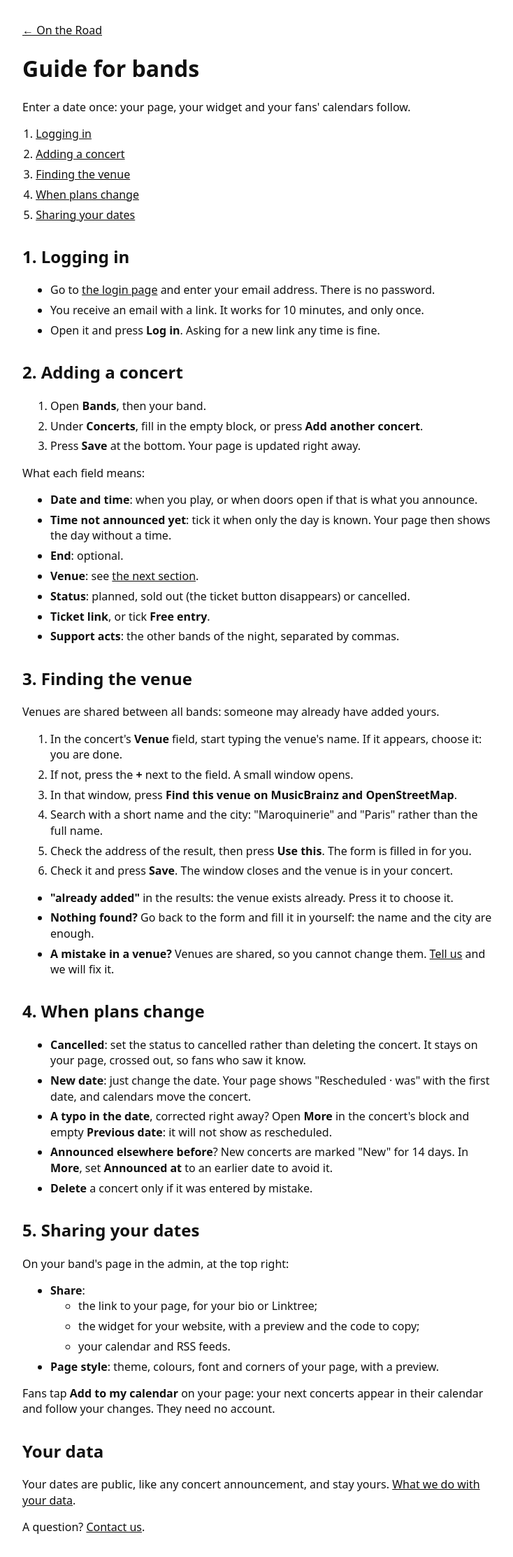
After one commit to Rainbowman-htfm/OnTheRoad, a Django app: template concerts/templates/concerts/guide.html in a window 1280 px wide. The commit adds this page. Shown: the whole page at 70% size, without its empty margins (272-1006 px from the left). Run offline with Django 5.2, Linux system fonts and the light colour scheme; the template is opened without the code that fills it: most values are stand-ins (such as "Sample title", 1, 10 or a date in 2020).

Commit message:
A guide for bands, linked from the login email, the admin and the home page
Logging in, adding a concert, finding the venue, when plans change, sharing. A static page built
with the home page, in plain words for band members.

Co-Authored-By: Claude Opus 5.5 <noreply@anthropic.com>

```diff
--- a/concerts/login.py
+++ b/concerts/login.py
@@ -42,7 +42,8 @@ def send_link(account: Account) -> None:
     EmailMessage(
         subject="Your login link",
         body=f"To log in, open this link within {minutes} minutes:\n\n{link}\n\n"
-        "It works only once. If you did not ask for it, ignore this email.",
+        "It works only once. If you did not ask for it, ignore this email.\n\n"
+        f"First time? The guide for bands: {settings.SITE_URL.rstrip('/')}/guide.html",
         to=[account.email],
         reply_to=[settings.CONTACT_EMAIL] if settings.CONTACT_EMAIL else [],
     ).send()
--- /dev/null
+++ b/concerts/templates/admin/index.html
@@ -0,0 +1,5 @@
+{% extends "admin/index.html" %}
+{% block content %}
+<p><a href="/guide.html">Guide for bands</a>: adding concerts, finding venues, sharing your dates.</p>
+{{ block.super }}
+{% endblock %}
--- /dev/null
+++ b/concerts/templates/concerts/guide.html
@@ -0,0 +1,99 @@
+<!doctype html>
+<html lang="en">
+<head>
+<meta charset="utf-8">
+<meta name="viewport" content="width=device-width, initial-scale=1">
+<title>Guide for bands – On the Road</title>
+<meta name="description" content="How to log in, add your concerts, find venues and share your dates.">
+{% include "concerts/_style.html" %}
+<style>
+body { max-width: 42rem; margin: 0 auto; padding: 1rem; }
+h2 { margin-top: 2rem; }
+li { margin-bottom: .4rem; }
+nav ol { padding-left: 1.2rem; }
+</style>
+</head>
+<body>
+<p><a href="./">← On the Road</a></p>
+<h1>Guide for bands</h1>
+<p>Enter a date once: your page, your widget and your fans' calendars follow.</p>
+<nav>
+<ol>
+  <li><a href="#log-in">Logging in</a></li>
+  <li><a href="#concert">Adding a concert</a></li>
+  <li><a href="#venue">Finding the venue</a></li>
+  <li><a href="#changes">When plans change</a></li>
+  <li><a href="#share">Sharing your dates</a></li>
+</ol>
+</nav>
+
+<h2 id="log-in">1. Logging in</h2>
+<ul>
+  <li>Go to <a href="login/">the login page</a> and enter your email address. There is no password.</li>
+  <li>You receive an email with a link. It works for {{ minutes }} minutes, and only once.</li>
+  <li>Open it and press <strong>Log in</strong>. Asking for a new link any time is fine.</li>
+</ul>
+
+<h2 id="concert">2. Adding a concert</h2>
+<ol>
+  <li>Open <strong>Bands</strong>, then your band.</li>
+  <li>Under <strong>Concerts</strong>, fill in the empty block, or press <strong>Add another concert</strong>.</li>
+  <li>Press <strong>Save</strong> at the bottom. Your page is updated right away.</li>
+</ol>
+<p>What each field means:</p>
+<ul>
+  <li><strong>Date and time</strong>: when you play, or when doors open if that is what you announce.</li>
+  <li><strong>Time not announced yet</strong>: tick it when only the day is known. Your page then shows the day without a time.</li>
+  <li><strong>End</strong>: optional.</li>
+  <li><strong>Venue</strong>: see <a href="#venue">the next section</a>.</li>
+  <li><strong>Status</strong>: planned, sold out (the ticket button disappears) or cancelled.</li>
+  <li><strong>Ticket link</strong>, or tick <strong>Free entry</strong>.</li>
+  <li><strong>Support acts</strong>: the other bands of the night, separated by commas.</li>
+</ul>
+
+<h2 id="venue">3. Finding the venue</h2>
+<p>Venues are shared between all bands: someone may already have added yours.</p>
+<ol>
+  <li>In the concert's <strong>Venue</strong> field, start typing the venue's name. If it appears, choose it: you are done.</li>
+  <li>If not, press the <strong>+</strong> next to the field. A small window opens.</li>
+  <li>In that window, press <strong>Find this venue on MusicBrainz and OpenStreetMap</strong>.</li>
+  <li>Search with a short name and the city: "Maroquinerie" and "Paris" rather than the full name.</li>
+  <li>Check the address of the result, then press <strong>Use this</strong>. The form is filled in for you.</li>
+  <li>Check it and press <strong>Save</strong>. The window closes and the venue is in your concert.</li>
+</ol>
+<ul>
+  <li><strong>"already added"</strong> in the results: the venue exists already. Press it to choose it.</li>
+  <li><strong>Nothing found?</strong> Go back to the form and fill it in yourself: the name and the city are enough.</li>
+  <li><strong>A mistake in a venue?</strong> Venues are shared, so you cannot change them.{% if contact %} <a href="mailto:{{ contact }}">Tell us</a> and we will fix it.{% endif %}</li>
+</ul>
+
+<h2 id="changes">4. When plans change</h2>
+<ul>
+  <li><strong>Cancelled</strong>: set the status to cancelled rather than deleting the concert. It stays on your page, crossed out, so fans who saw it know.</li>
+  <li><strong>New date</strong>: just change the date. Your page shows "Rescheduled · was" with the first date, and calendars move the concert.</li>
+  <li><strong>A typo in the date</strong>, corrected right away? Open <strong>More</strong> in the concert's block and empty <strong>Previous date</strong>: it will not show as rescheduled.</li>
+  <li><strong>Announced elsewhere before</strong>? New concerts are marked "New" for 14 days. In <strong>More</strong>, set <strong>Announced at</strong> to an earlier date to avoid it.</li>
+  <li><strong>Delete</strong> a concert only if it was entered by mistake.</li>
+</ul>
+
+<h2 id="share">5. Sharing your dates</h2>
+<p>On your band's page in the admin, at the top right:</p>
+<ul>
+  <li><strong>Share</strong>:
+    <ul>
+      <li>the link to your page, for your bio or Linktree;</li>
+      <li>the widget for your website, with a preview and the code to copy;</li>
+      <li>your calendar and RSS feeds.</li>
+    </ul>
+  </li>
+  <li><strong>Page style</strong>: theme, colours, font and corners of your page, with a preview.</li>
+</ul>
+<p>Fans tap <strong>Add to my calendar</strong> on your page: your next concerts appear in their calendar and follow your changes. They need no account.</p>
+
+<h2>Your data</h2>
+<p>Your dates are public, like any concert announcement, and stay yours. <a href="data.html">What we do with your data</a>.</p>
+{% if contact %}
+<p>A question? <a href="mailto:{{ contact }}">Contact us</a>.</p>
+{% endif %}
+</body>
+</html>
--- a/concerts/templates/concerts/home.html
+++ b/concerts/templates/concerts/home.html
@@ -63,6 +63,7 @@ footer { margin-top: 2rem; font-size: .9em; }
   <li>structured data so search engines show your dates.</li>
 </ul>
 <p>Your data is yours: we never sell it or share it with partners. Like any concert announcement, your dates are public.</p>
+<p><a href="guide.html">How it works for bands</a></p>
 {% if contact %}<p><strong>Want your band here? <a href="mailto:{{ contact }}">Get in touch</a></strong></p>{% endif %}
 
 <h2>Our principles</h2>
```
Also changed, not shown: concerts/public.py (+7 -2 lines), tests/test_login.py (+1 -0 lines), tests/test_public_page.py (+11 -1 lines).
